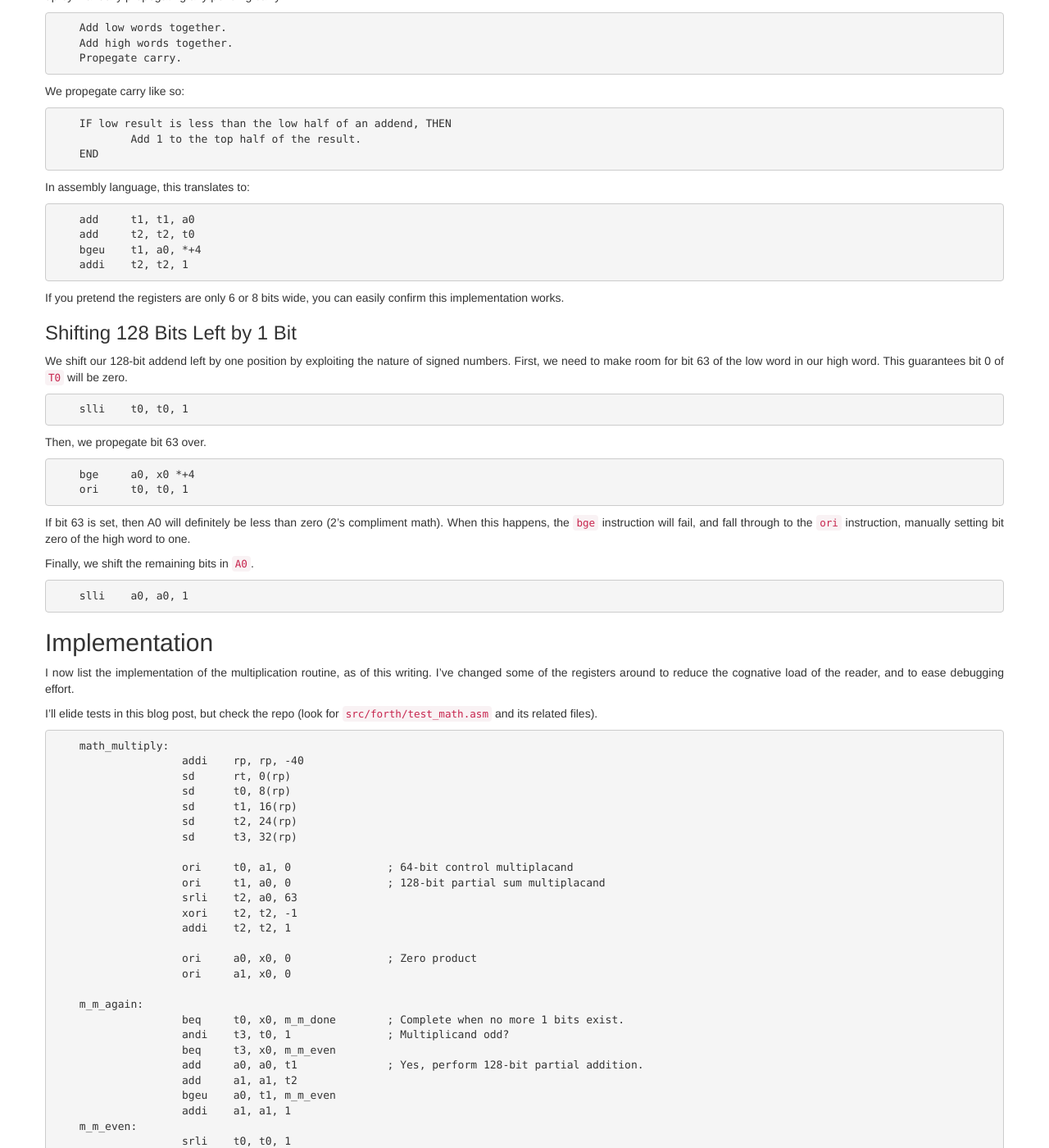
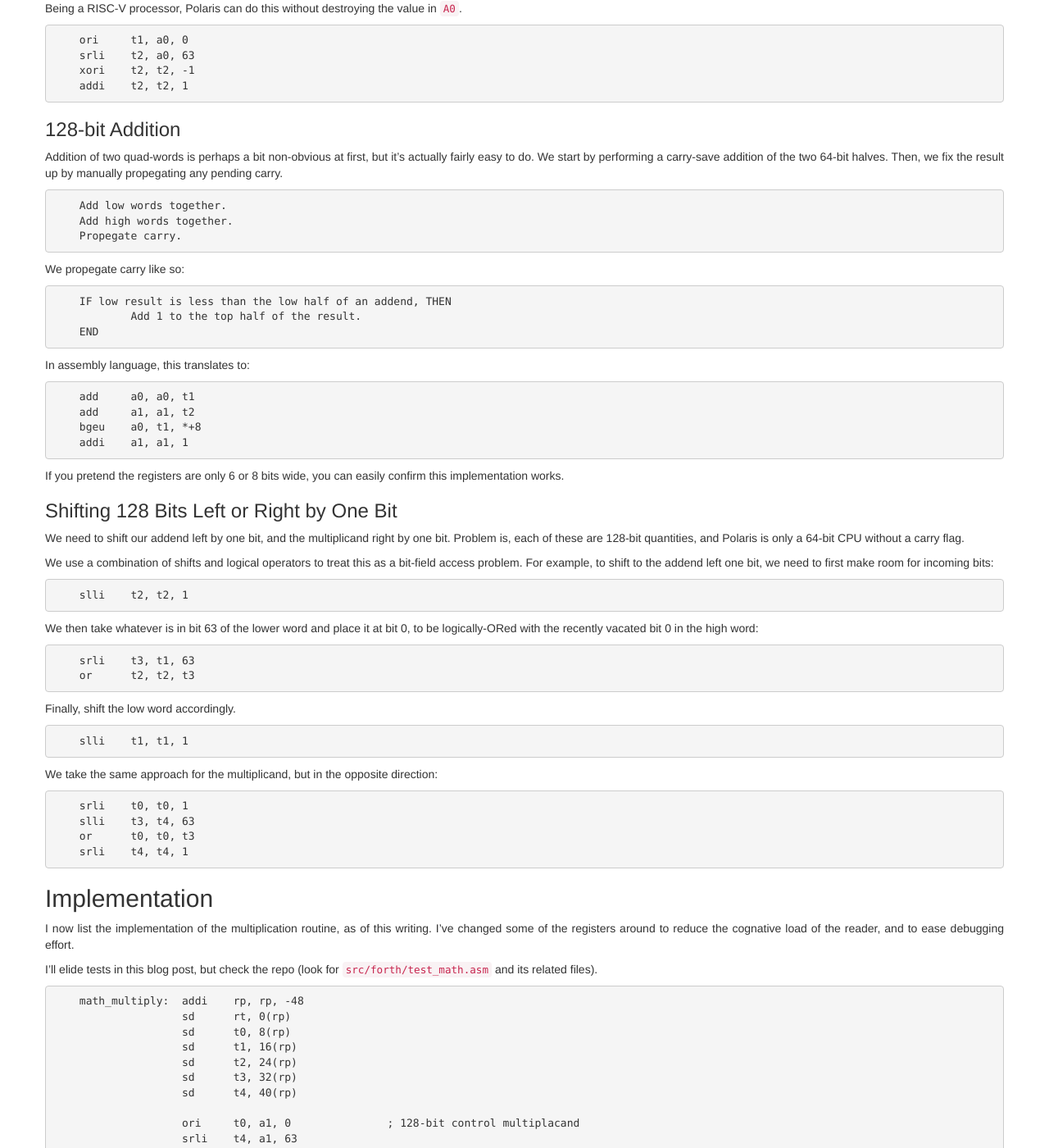
Before and after one commit to KestrelComputer/kestrel, a Jekyll site: the page built from _posts/2015-06-14-multiplication.md, in a window 1280 px wide and 1400 px high, scrolled down 2243 px. Shown: the whole window at 82% size. Built offline with Jekyll 4.4.1, drawn with Linux system fonts in a browser that asks for light colours; Markdown is read by kramdown in place of the engine named in the settings; some of the changed text lies outside the part shown.

Commit message:
Corrected implementation

```diff
--- a/_posts/2015-06-14-multiplication.md
+++ b/_posts/2015-06-14-multiplication.md
@@ -92,35 +92,49 @@
 
         PROCEDURE Multiply(A0, A1): QWORD
                 Save registers.
-                Set product to 0.
-                Sign-extend A0 into T0:A0.
-                WHILE A1 is not zero DO
-                        IF A1 is odd THEN
-                                Add T0:A0 into product.
+                Sign-extend A1 into T4:T0.
+                Sign-extend A0 into T2:T1.
+                Set product in A1:A0 to 0.
+                WHILE T0 is not zero DO
+                        IF T0 is odd THEN
+                                Add T2:T1 into product.
                         END
-                        Shift A1 right by 1 logically.
-                        Shift T0:A0 left by 1 logically.
+                        Shift T4:T0 right by 1 logically.
+                        Shift T2:T1 left by 1 logically.
                 END.
                 Restore registers.
-                RETURN product in A1:A0.
+                RETURN product.
 
 I won't bother proving the correctness of this algorithm; I suspect several hundred to several thousand years of use has done an adequate job of that.
 Instead, I want to focus on finer-grained details of the algorithm.
 
 ### Sign-extending to a 128-bit number
 
-        Shift top bit of A0 into T0.
-        Negate T0.
+We sign-extend our inputs to 128-bits to ensure mathematically correct results.
+Both inputs are so extended; however, below, we illustrate the process for only one parameter.
+The process is the same for the other; only the choice of registers differs.
 
-If bit 63 of A0 is zero, then negating zero in T0 should yeild zero.
-Otherwise, if bit 63 of A0 is one, then T0 will be set to negative one.
-In this way, T0 properly sign-extends A0.
+First, we realize that the lower 64 bits remains intact, so we simply preserve them as-is.
 
-Being a RISC-V processor, Polaris can do this without destroying the value in A0.
+        Move A0 to T1.
 
-        srli    t0, a0, 63
-        xori    t0, t0, -1
-        addi    t0, t0, 1
+To perform the sign-extension, however, I compute either 0 for positive, and 1 for negative, then negate this value, giving me either 0 or -1.
+As it happens, the choice of 0 or 1 matches the binary value of bit 63 of A0.
+So, I simply shift bits around, like so.
+
+        Shift top bit of A0 into T2.
+        Negate T2.
+
+If bit 63 of `A0` is zero, then negating zero in `T2` should yeild zero.
+Otherwise, if bit 63 of `A0` is one, then `T2` will be set to negative one.
+In this way, `T2` properly sign-extends `A0`.
+
+Being a RISC-V processor, Polaris can do this without destroying the value in `A0`.
+
+        ori     t1, a0, 0
+        srli    t2, a0, 63
+        xori    t2, t2, -1
+        addi    t2, t2, 1
 
 ### 128-bit Addition
 
@@ -140,33 +154,38 @@
 
 In assembly language, this translates to:
 
-        add     t1, t1, a0
-        add     t2, t2, t0
-        bgeu    t1, a0, *+4
-        addi    t2, t2, 1
+        add     a0, a0, t1
+        add     a1, a1, t2
+        bgeu    a0, t1, *+8
+        addi    a1, a1, 1
 
 If you pretend the registers are only 6 or 8 bits wide, you can easily confirm this implementation works.
 
-### Shifting 128 Bits Left by 1 Bit
+### Shifting 128 Bits Left or Right by One Bit
 
-We shift our 128-bit addend left by one position by exploiting the nature of signed numbers.
-First, we need to make room for bit 63 of the low word in our high word.
-This guarantees bit 0 of `T0` will be zero.
+We need to shift our addend left by one bit, and the multiplicand right by one bit.
+Problem is, each of these are 128-bit quantities, and Polaris is only a 64-bit CPU without a carry flag.
 
-        slli    t0, t0, 1
+We use a combination of shifts and logical operators to treat this as a bit-field access problem.
+For example, to shift to the addend left one bit, we need to first make room for incoming bits:
 
-Then, we propegate bit 63 over.
+        slli    t2, t2, 1
 
-        bge     a0, x0 *+4
-        ori     t0, t0, 1
+We then take whatever is in bit 63 of the lower word and place it at bit 0, to be logically-ORed with the recently vacated bit 0 in the high word:
 
-If bit 63 is set, then A0 will definitely be less than zero (2's compliment math).
-When this happens, the `bge` instruction will fail, and fall through to the `ori` instruction,
-manually setting bit zero of the high word to one.
+        srli    t3, t1, 63
+        or      t2, t2, t3
 
-Finally, we shift the remaining bits in `A0`.
+Finally, shift the low word accordingly.
 
-        slli    a0, a0, 1
+        slli    t1, t1, 1
+
+We take the same approach for the multiplicand, but in the opposite direction:
+
+        srli    t0, t0, 1
+        slli    t3, t4, 63
+        or      t0, t0, t3
+        srli    t4, t4, 1
 
 ## Implementation
 
@@ -175,16 +194,19 @@
 
 I'll elide tests in this blog post, but check the repo (look for `src/forth/test_math.asm` and its related files).
 
-
-        math_multiply:
-                        addi    rp, rp, -40
+        math_multiply:  addi    rp, rp, -48
                         sd      rt, 0(rp)
                         sd      t0, 8(rp)
                         sd      t1, 16(rp)
                         sd      t2, 24(rp)
                         sd      t3, 32(rp)
+                        sd      t4, 40(rp)
 
-                        ori     t0, a1, 0               ; 64-bit control multiplacand
+                        ori     t0, a1, 0               ; 128-bit control multiplacand
+                        srli    t4, a1, 63
+                        xori    t4, t4, -1
+                        addi    t4, t4, 1
+
                         ori     t1, a0, 0               ; 128-bit partial sum multiplacand
                         srli    t2, a0, 63
                         xori    t2, t2, -1
@@ -193,7 +215,7 @@
                         ori     a0, x0, 0               ; Zero product
                         ori     a1, x0, 0
 
-        m_m_again:
+        m_m_again:      bne     t4, x0, *+8
                         beq     t0, x0, m_m_done        ; Complete when no more 1 bits exist.
                         andi    t3, t0, 1               ; Multiplicand odd?
                         beq     t3, x0, m_m_even
@@ -201,19 +223,45 @@
                         add     a1, a1, t2
                         bgeu    a0, t1, m_m_even
                         addi    a1, a1, 1
-        m_m_even:
-                        srli    t0, t0, 1
+
+        m_m_even:       srli    t0, t0, 1
+                        slli    t3, t4, 63
+                        or      t0, t0, t3
+                        srli    t4, t4, 1
+
                         slli    t2, t2, 1
-                        bge     t1, x0, *+4
-                        ori     t2, t2, 1
+                        srli    t3, t1, 63
+                        or      t2, t2, t3
                         slli    t1, t1, 1
+
                         jal     x0, m_m_again
 
-        m_m_done:
-                        ld      rt, 0(rp)
+        m_m_done:       ld      rt, 0(rp)
                         ld      t0, 8(rp)
                         ld      t1, 16(rp)
                         ld      t2, 24(rp)
                         ld      t3, 32(rp)
-                        addi    rp, rp, 40
+                        ld      t4, 40(rp)
+                        addi    rp, rp, 48
                         jalr    x0, 0(rt)
+
+Happily, this implementation actually gets computation of the upper 64 bits correct.
+If you test `UM*` on a 64-bit GForth 0.7 version under Linux, you'll find that the high 64 bits take on bizarre values.
+
+        -5 -3 UM* . .  -8 15 OK
+        -5  3 UM* . .  4 -15 OK
+         5 -3 UM* . .  2 -15 OK
+         5  3 UM* . .  0 15 OK
+
+## Conclusion
+
+The core of the multiplication loop would be far simpler and faster if we restricted our math to just 64-bits.
+However, Forth's support for the `*/` operator requires double-width products.
+The code above provides correct results for both signed and unsigned inputs.
+
+Eventually, when Polaris supports actual multiply instructions, this whole piece of code disappears, replaced with:
+
+        mul     a0, xa, xb
+        mulhi   a1, xa, xb
+
+Until that happens, though, this code will need to suffice.
```
